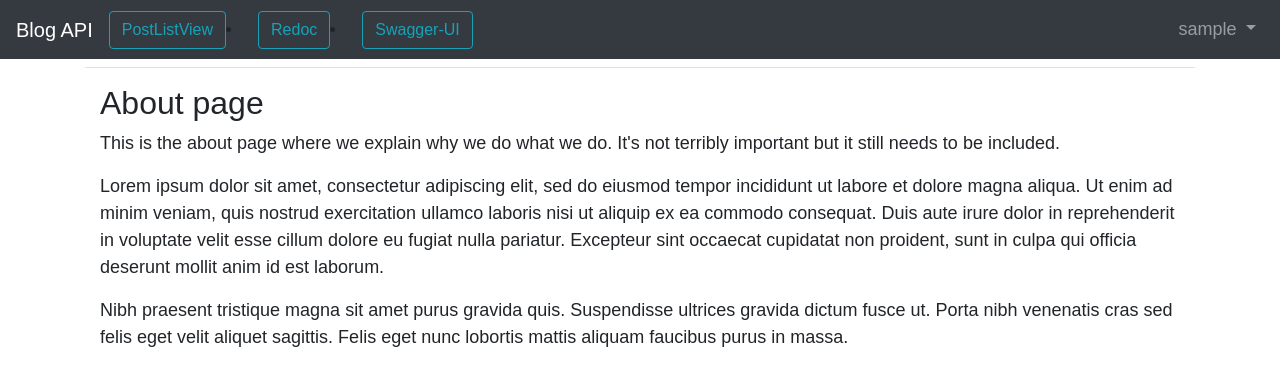
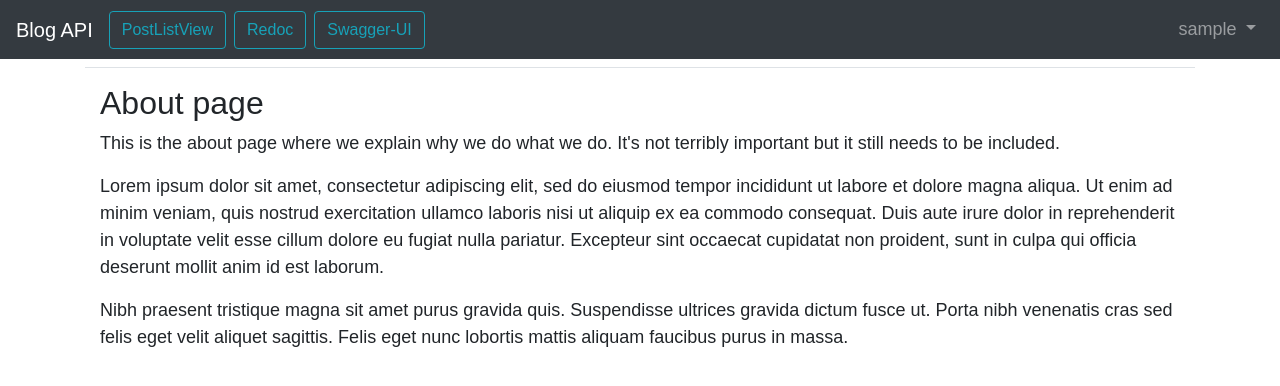
Before and after one commit to kevinbowen777/djapi-blog, a Django app: page /about/ in a window 1280 px wide. Shown: the top 386 px of the page. Run offline with Django 4.2, Linux system fonts and the light colour scheme; the visitor is signed in with stand-in values (Sample User, id 1); parts of the project's set-up code (start-up, migrations or seed data) failed here and were passed over; some libraries are stand-ins or nearby versions.

Commit message:
Add no-bullets class. Fixes #22

```diff
--- a/static/css/base.css
+++ b/static/css/base.css
@@ -21,3 +21,15 @@
   height: 300px;
   width: auto;
 }
+
+ul.no-bullets {
+  list-style-type: circle; /* Remove bullets */
+  /* padding: 0;  Remove padding */
+  margin: 0; /* Remove margins */
+}
+
+li.no-bullets {
+  list-style-type: none; /* Remove bullets */
+  padding: 0; /*  Remove padding */
+  margin: 0; /* Remove margins */
+}
--- a/templates/base.html
+++ b/templates/base.html
@@ -33,10 +33,10 @@
    </button>
     <div class="collapse navbar-collapse" id="navbarSupportedContent">
       {% if user.is_authenticated %}
-          <li class="nav-item">
+          <li class="nav-item no-bullets">
           <a href="{% url 'redoc' %}" class="btn btn-outline-info ml-2">Redoc</a>
           </li>
-          <li>
+          <li class="no-bullets">
           <a href="{% url 'swagger-ui' %}" class="btn btn-outline-info ml-2">Swagger-UI</a>
           </li>
         <ul class="navbar-nav ml-auto">
```
